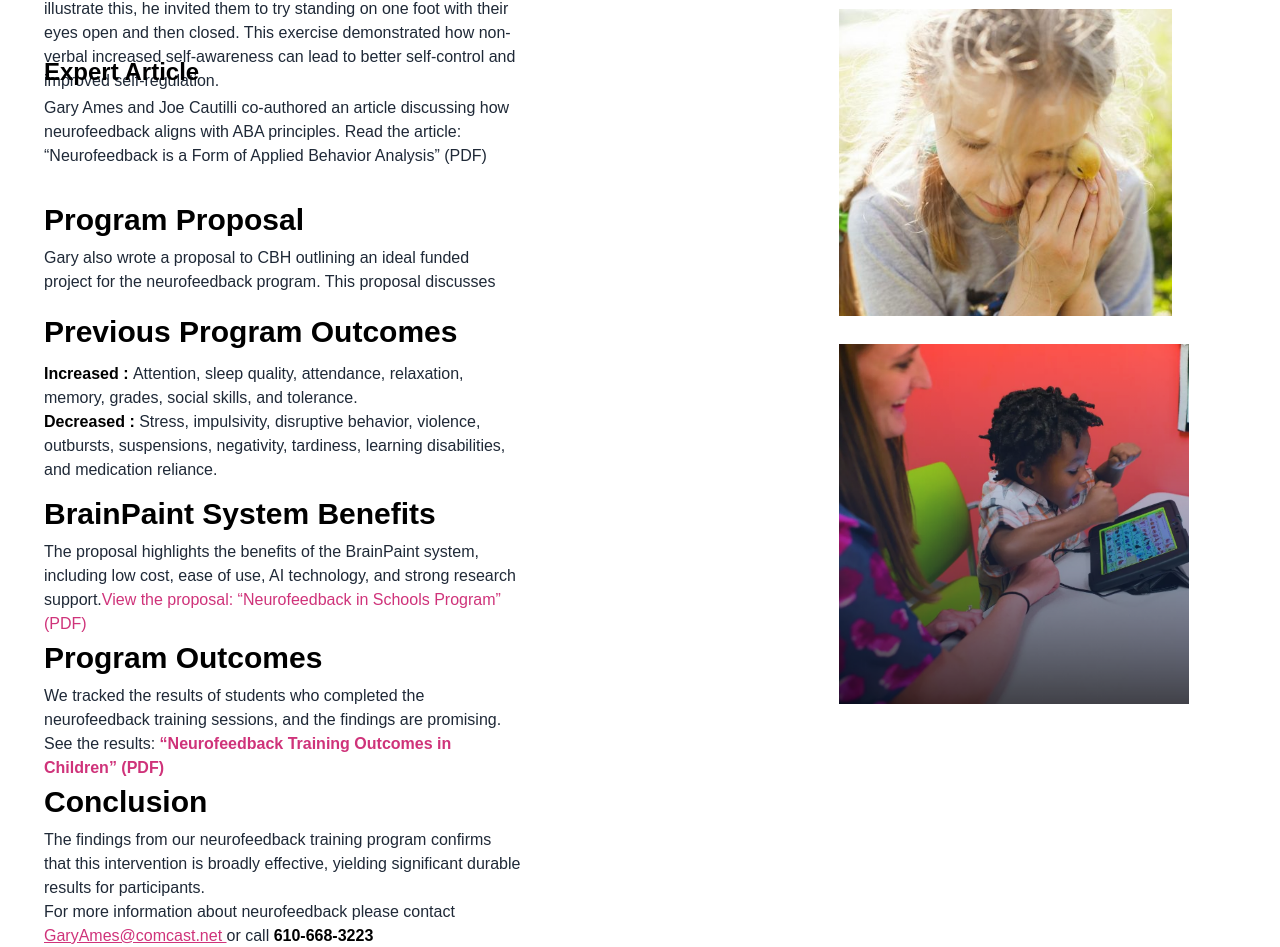
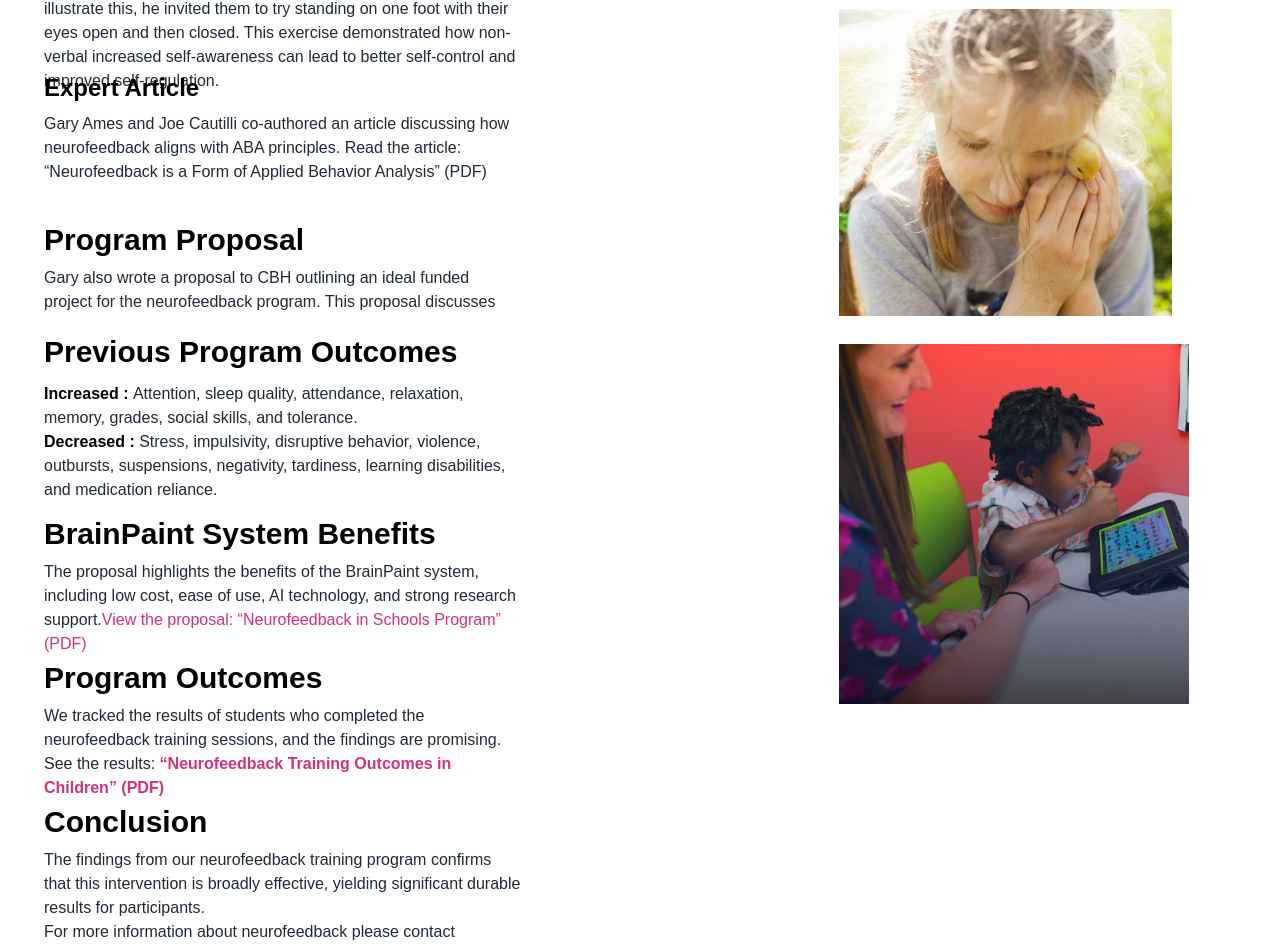
Before and after one commit to shanedsouzatx/demodesignclone, a Next.js app: page /biofeedback-neurofeedback-eeg in a window 1280 px wide. Shown: the part 891-1838 px from the top of the page. Built offline with nearby package versions, Linux system fonts and the light colour scheme.

Commit message:
'pushed'

```diff
--- a/src/app/biofeedback-neurofeedback-eeg/page.tsx
+++ b/src/app/biofeedback-neurofeedback-eeg/page.tsx
@@ -80,7 +80,7 @@ const Biofeedback: React.FC = () => {
       {/* 4th Section */}
       <div className="flex flex-col md:flex-row justify-between items-start gap-9 md:mt-11 lg:-mt-40 xl:-mt-72 ">
         <div className="md:w-2/5">
-          <h2 className="text-2xl font-bold text-black">Expert Article</h2>
+          <h2 className="text-2xl pt-4 font-bold text-black">Expert Article</h2>
           <p className="text-gray-800 mt-2">
           Gary Ames and Joe Cautilli co-authored an article discussing how neurofeedback aligns with ABA principles.  Read the article: <a href="https://n1536252.websitebuilder.online/wp-content/uploads/go-x/u/a2df9afe-4204-43ab-ade9-fe8c97109f59/Neurofeedback-is-a-form-of-Applied-Behavior-Analysis.pdf">“Neurofeedback is a Form of Applied Behavior Analysis” (PDF)</a>
           </p>
@@ -100,7 +100,7 @@ const Biofeedback: React.FC = () => {
       {/* NEXT */}
       <div className="flex flex-col md:flex-row justify-between items-start gap-9 md:-mt-80 -mt-[10px] lg:-mt-[530px] ">
         <div className="md:w-2/5">
-          <h2 className="text-3xl font-bold text-black">Program Proposal</h2>
+          <h2 className="text-3xl pt-5 font-bold text-black">Program Proposal</h2>
           <p className="text-gray-800 mt-2">
           Gary also wrote a proposal to CBH outlining an ideal funded project for the neurofeedback program. This proposal discusses
           </p>
@@ -112,7 +112,7 @@ const Biofeedback: React.FC = () => {
       {/* NEXT */}
       <div className="flex flex-col md:flex-row justify-between items-start gap-9 md:-mt-36 lg:-mt-48 ">
         <div className="md:w-2/5 py-4">
-          <h2 className="text-3xl font-bold text-black">Previous Program Outcomes</h2>
+          <h2 className="text-3xl pt-5 font-bold text-black">Previous Program Outcomes</h2>
           <p className="text-gray-800 py-3">
     <span className="text-black font-bold">Increased : </span>Attention, sleep quality, attendance, relaxation, memory, grades, social skills, and tolerance.
 
@@ -127,7 +127,7 @@ const Biofeedback: React.FC = () => {
       {/* NEXT */}
       <div className="flex flex-col md:flex-row justify-between items-start gap-9 md:-mt-[50px] lg:-mt-[90px] xl:-mt-[110px] ">
         <div className="md:w-2/5 py-5">
-          <h2 className="text-3xl font-bold text-black">BrainPaint System Benefits</h2>
+          <h2 className="text-3xl font-bold pt-5 text-black">BrainPaint System Benefits</h2>
           <p className="text-gray-800 mt-2">
           The proposal highlights the benefits of the BrainPaint system, including low cost, ease of use, AI technology, and strong research support.
 <a href="https://n1536252.websitebuilder.online/wp-content/uploads/go-x/u/0624b328-33fd-4d2b-a99c-df74c56d4cae/Neurofeedback-in-Schools.pdf" className="text-[#CF337A] ">View the proposal: “Neurofeedback in Schools Program” (PDF)</a>
@@ -140,7 +140,7 @@ const Biofeedback: React.FC = () => {
       {/* NEXT */}
       <div className="flex flex-col md:flex-row justify-between items-start gap-9 md:-mt-16 lg:-mt-36 ">
         <div className="md:w-2/5 py-5">
-          <h2 className="text-3xl font-bold text-black">Program Outcomes</h2>
+          <h2 className="text-3xl pt-5 font-bold text-black">Program Outcomes</h2>
           <p className="text-gray-800 mt-2">We tracked the results of students who completed the neurofeedback training sessions, and the findings are promising. See the results:
     <a href="https://demodesignz.com/projects/grey/wp-content/uploads/2025/01/Neurofeedback_Training_Outcomes_in_Children.pdf" className="text-[#CF337A] font-bold"> “Neurofeedback Training Outcomes in Children” (PDF)
 </a>   </p>
@@ -151,7 +151,7 @@ const Biofeedback: React.FC = () => {
       </div>{/* NEXT */}
       <div className="flex flex-col md:flex-row justify-between items-start gap-9 md:-mt-16 lg:-mt-36 ">
         <div className="md:w-2/5 py-5">
-          <h2 className="text-3xl font-bold text-black">Conclusion</h2>
+          <h2 className="text-3xl pt-5 font-bold text-black">Conclusion</h2>
           <p className="text-gray-800 mt-2 pb-2">
           The findings from our neurofeedback training program confirms that this intervention is broadly effective, yielding significant durable results for participants.
 <br/>
```
